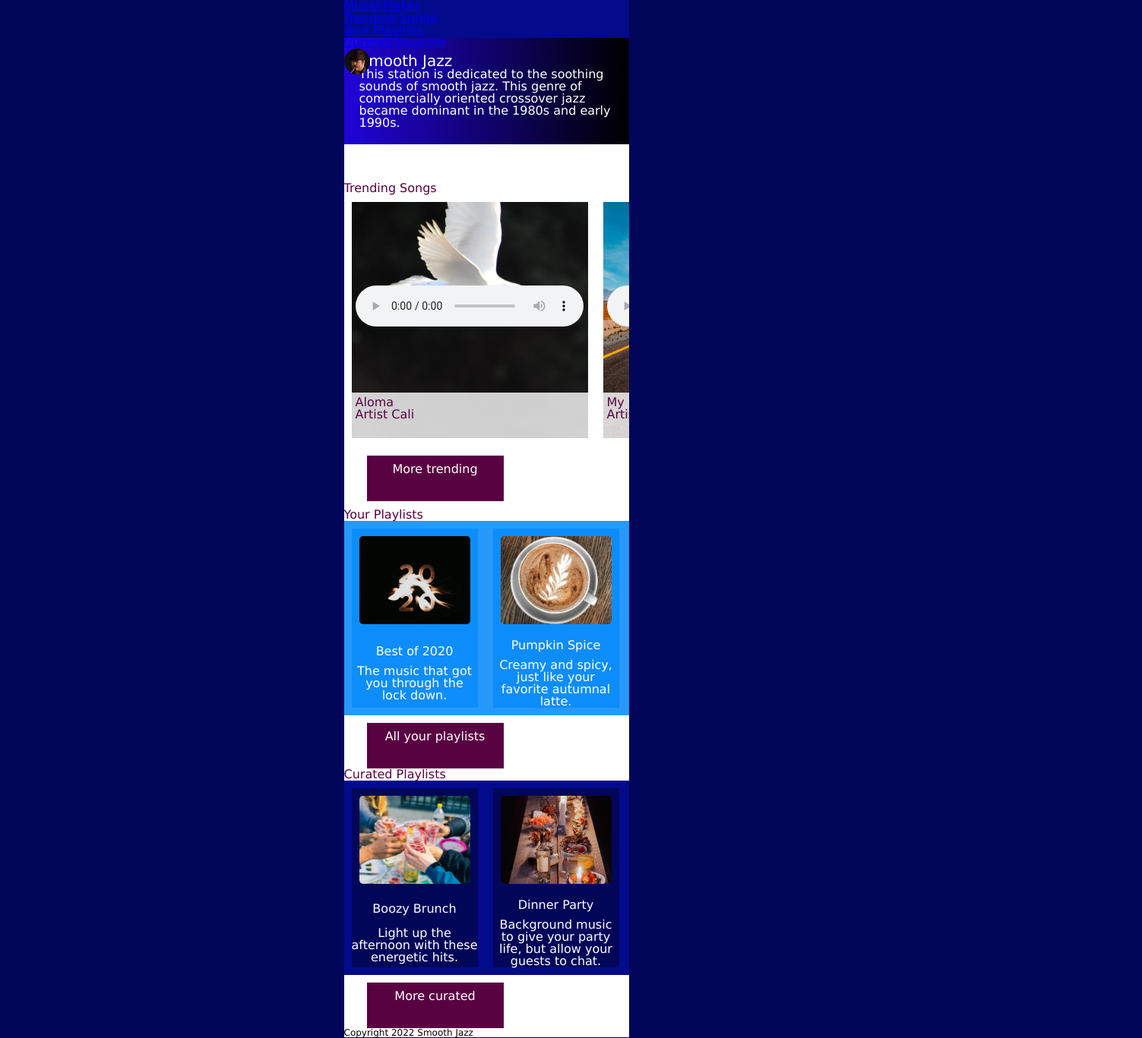
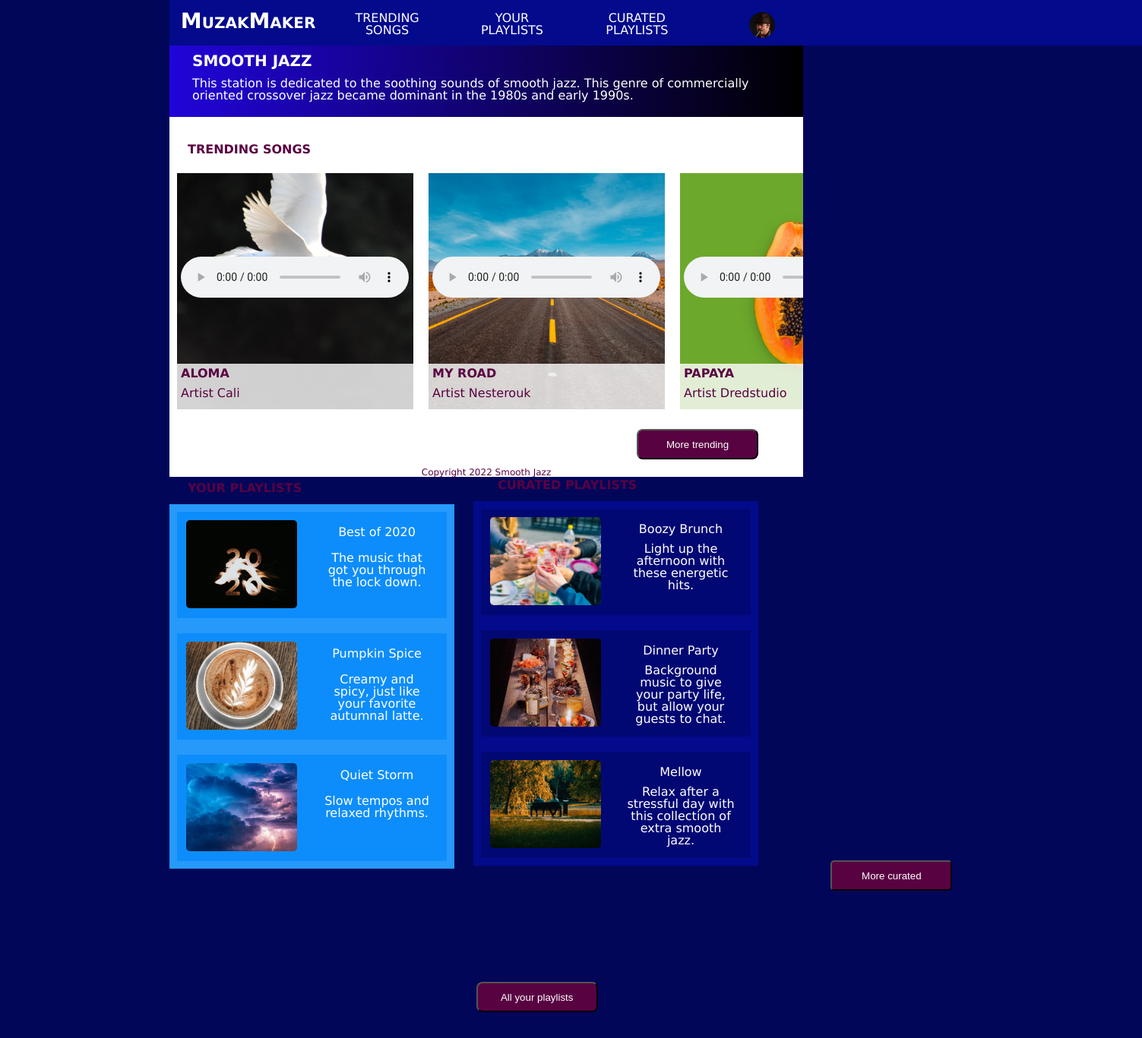
Before and after one commit to Dahlia3000/streamingmedia, a plain HTML site: page index.html in a window 1280 px wide. Shown: the whole page at 76% size, 1503 px wide, since content can reach past the window. After the commit the page ends 1333 px from the top, so only its background shows below. Drawn offline with Linux system fonts and the light colour scheme.

Commit message:
css edits

```diff
--- a/index.html
+++ b/index.html
@@ -26,9 +26,9 @@
         <label for="dropdown"><span></span></label>
         <ul>
           <li><a href="#home">MuzakMaker</a></li>
-          <li><a href="#trending">Trending Songs</a></li>
-          <li><a href="#playlists">Your Playlists</a></li>
-          <li><a href="#curated">Curated Playlists</a></li>
+          <li><a href="#trending-songs">Trending <br/>Songs</a></li>
+          <li><a href="#your-playlists">Your <br/> Playlists</a></li>
+          <li><a href="#curated-playlists">Curated <br/> Playlists</a></li>
           <li><a href="#user"><img src="images/duke-silver.png" alt="user profile picture"></a></li>
         </ul>
     </nav>
@@ -96,13 +96,11 @@
                 <audio controls src="audio/successful-performance.mp3"></audio>
     </section>
     </div>
+    <button class="more-trending">More trending</button>
     </section>
 
 
-    <div class="more-trending">
-        <p>More trending</p>
-    </div>
-
+    <div class="playlist-columns">
 
         <section id="your-playlists">
 
@@ -140,16 +138,12 @@
             <p>Background music to keep you going while you study. </p>
         </section>
         </div>
+        <button class="allplaylists">All your playlists</button>
         </section>
 
 
 
         <section id="curated-playlists">
-
-    <div class="allplaylists">
-        <p>All your playlists</p>
-    </div>
-
         <h2>Curated Playlists</h2>
         <div class="scroll3">
         <section>
@@ -182,11 +176,9 @@
             <p>The greatest collection of your sax favorites.</p>
         </section>
         </div>
+        <button class="more-curated">More curated</button>
         </section>
 
-
-    <div class="more-curated">
-    <p>More curated</p>
     </div>
 
     </main>
--- a/styles.css
+++ b/styles.css
@@ -51,6 +51,8 @@ table {
 
 html{
    background-color: #020659;
+   font-family: Verdana, Geneva, Tahoma, sans-serif;
+
 }
 body{
    width: 375px;
@@ -70,7 +72,7 @@ label {
     padding: 28px 20px;
     position: relative;
     user-select: none;
-    top: -20px;
+    top: -16px;
     float: left;
 }
 label span{
@@ -115,52 +117,81 @@ input:checked ~ label:not(.steps) span:before, input:checked ~ label:not(.steps)
     top: 0;
 }
 
-html{
-   font-family: Verdana, Geneva, Tahoma, sans-serif;
-}
-
 header{
    background-color: #020659;
    color: #ffffff;
-   padding: 20px;
+   padding: 20px 30px;
    background-image: linear-gradient(to right, #2104D9, #000000);
    margin-top: 50px;
 }
 
+header p{
+   display: flex;
+   margin-top: 2em;
+}
+
+
 nav{
-   z-index: 1;
-   position: fixed;
+   position: absolute;
    top: 0;
    background-color: #030A8C;
    width: 375px;
-   height: 50px;
+   height: 60px;
    text-align: center;
+   text-transform: uppercase;
 }
 
-nav a{
-   display: block;
-   text-align: left;
+[href="#home"]{
+   position: absolute;
+   font-size: 1.75em;
+   font-weight:bold;
+   font-variant: small-caps;
+   padding: 40px 16px;
+   text-transform: capitalize;
+   top: -1em;
+   left: 95px;
+
 }
 
 nav h2{
    visibility: hidden;
 }
 nav ul{
-   display: grid;
-   grid-template-columns: 1fr;
+   display: flex;
+   gap: 1em;
 }
 
-nav li{
+li a{
+   display: block;
    list-style: none;
+   text-decoration: none;
+   color:#ffffff;
 }
+
+li:nth-child(n+2) a{
+   color: #ffffff;
+   text-transform: uppercase;
+   text-decoration: none;
+   text-align: center;
+}
+
+li:nth-child(n+2) a:hover{
+   color:#590242;
+}
+
 main{
    display: grid;
    grid-template-columns: 1fr;
 }
 
 h1{
+   display: grid;
+   position: absolute;
+   font-weight: bold;
+   text-transform: uppercase;
    font-size: 1.25em;
    color: #ffffff;
+   text-align: center;
 }
 
 h2, h3{
@@ -172,8 +203,14 @@ p{
    font-size: 1em;
 }
 
+footer{
+   display: block;
+   text-align: center;
+}
 footer p{
-font-size: 0.75em;
+   color:#590242;
+   font-size: 0.75em;
+   margin-bottom: -10px;
 }
 
 
@@ -214,14 +251,28 @@ font-size: 0.75em;
    }
 
    #trending-songs{
-      margin-top: 50px;
-      margin-bottom: 10px;
+      position: relative;
+      margin-top: 2em;
+      margin-bottom: 5em;
    }
 
+   #trending-songs h3{
+      display: flex;
+      color: #590242;
+      font-weight: bold;
+      text-transform: uppercase;
+      padding-bottom: 0.6em;
+   }
 
 
    section h2{
       color:#590242;
+      position: relative;
+      font-weight: bold;
+      text-transform: uppercase;
+      left: 1.5em;
+      bottom: 0.8em;
+
    }
 
 
@@ -239,30 +290,39 @@ font-size: 0.75em;
       background: #020659;
    }
    audio ::-webkit-media-controls-mute-button {
+      background-color: #ffffff;
+      border-radius: 50%;
+   }
+
+   audio ::-webkit-media-controls-play-button{
+      background-color: #ffffff;
+      border-radius: 50%;
+   }
+
+   audio ::-webkit-media-controls-enclosure {
+      background-color: rgba(255, 255, 255, .8);
+   }
+
+   #your-playlists{
+      margin-top: 2em;
+      margin-bottom: 5em;
 
    }
 
-   audio ::-webkit-media-controls-play-button{
-
-   }
-
-   audio ::-webkit-media-controls-enclosure {
-
-   }
-
-   #your-playlists{
-      margin-top: 10px;
-   }
-
    .more-trending{
-      display: block;
-      text-align: center;
+      position: absolute;
       background-color: #590242;
-      padding: 10px;
       color: white;
       width: 160px;
       height: 40px;
       margin-left: 30px;
+      border-radius: 8px;
+      bottom: -4em;
+      right: 14.5em;
+   }
+
+   .more-trending:hover{
+      background-color: #020659;
    }
 
    .scroll2{
@@ -310,18 +370,24 @@ font-size: 0.75em;
    }
 
    .allplaylists{
-      display: block;
-      text-align: center;
+      position: absolute;
       background-color: #590242;
-      padding: 10px;
       color: white;
       width: 160px;
       height: 40px;
       margin-left: 30px;
+      border-radius: 8px;
+      top: 76em;
+      right: 21.7em;
+   }
+
+   .allplaylists:hover{
+      background-color: #020659;
    }
 
    #curated-playlists{
-      margin-top: 10px;
+      margin-top: 2em;
+      margin-bottom: 6em;
    }
 
    .scroll3{
@@ -339,7 +405,7 @@ font-size: 0.75em;
       grid-template-rows: auto;
       margin: 10px;
       position: relative;
-      background-color: #020659;
+      background-color: #020873;
       color: #ffffff;
       text-align: center;
    }
@@ -368,26 +434,159 @@ font-size: 0.75em;
    }
 
    .more-curated{
-      display: block;
-      text-align: center;
+      position: absolute;
       background-color: #590242;
-      padding: 10px;
       color: white;
       width: 160px;
       height: 40px;
-      margin-top: 10px;
       margin-left: 30px;
+      border-radius: 5px;
+      top: 106em;
+      right: 21.7em;
+   }
+
+   .more-curated:hover{
+      background-color: #020659;
    }
 
    @media screen and (min-width:834px) {
-      ul {
+      nav ul {
             overflow: visible;
             position: absolute;
-            top: 0;
             display: grid;
             grid-template-columns: 1fr 1fr 1fr 1fr 1fr;
+            left: 5em;
+            gap: 5em;
+            top: 1em;
       }
+
       label span, input {
             display: none;
       }
+
+      body{
+         width: 834px;
+         margin-bottom: 0;
+         background-color: #ffffff;
+      }
+
+      nav{
+         width: 100%;
+      }
+
+      [href="#home"]{
+         top: -1.5em;
+         left: -2.9em;
+      }
+
+      #trending-songs{
+         margin-bottom: 4em;
+         margin-top: 3em;
+      }
+      .scroll{
+         width: 834px;
+      }
+
+      .more-trending{
+         right: 30em;
+      }
+
+      #your-playlists{
+         width: 50.5%;
+         margin: 2em 0;
+      }
+
+      #your-playlists .scroll2{
+         display: grid;
+         overflow-x: hidden;
+         overflow-y: auto;
+         grid-template-columns: repeat(1, 1fr);
+         grid-template-rows: repeat(5, 1fr);
+         height: 30em;
+      }
+
+      #your-playlists section{
+         height: 140px;
+      }
+
+      #your-playlists img{
+         display: grid;
+         margin-top: 0.7em;
+         margin-left: .75em;
+      }
+
+      #your-playlists h3{
+         display: grid;
+         width: 40%;
+         position: relative;
+         top: -8em;
+         margin-left: 12em;
+         align-items: center;
+      }
+
+      #your-playlists p{
+         display: grid;
+         width: 40%;
+         position: relative;
+         top: -7.5em;
+         margin-left: 12em;
+         align-items: center;
+      }
+
+      .allplaylists{
+         top: 97em;
+         right: 37em;
+      }
+
+      #curated-playlists{
+         width: 49.7%;
+         height: 500px;
+         margin: -33.25em  25em;
+      }
+
+      #curated-playlists h2{
+         top: -0.8em;
+         left: 2em;
+      }
+
+      #curated-playlists .scroll3{
+         display: grid;
+         overflow-x: hidden;
+         overflow-y: auto;
+         grid-template-columns: repeat(1, 1fr);
+         grid-template-rows: repeat(5, 1fr);
+         height: 30em;
+      }
+
+      #curated-playlists section{
+         height: 140px;
+      }
+
+      #curated-playlists h3{
+         display: grid;
+         position: relative;
+         top: -8em;
+         margin-left: 12em;
+         align-items: center;
+         width: 40%;
+
+      }
+      #curated-playlists p{
+         width: 40%;
+         position: relative;
+         display: grid;
+         margin-left: 12em;
+         align-items: center;
+         top: -8em;
+      }
+
+      #curated-playlists img{
+         display: grid;
+         margin-top: .7em;
+         margin-left: .75em;
+      }
+      .more-curated{
+         top: 85em;
+         right: 2em;
+      }
    }
```
Lines whose indentation alone changed are shown as unchanged.
